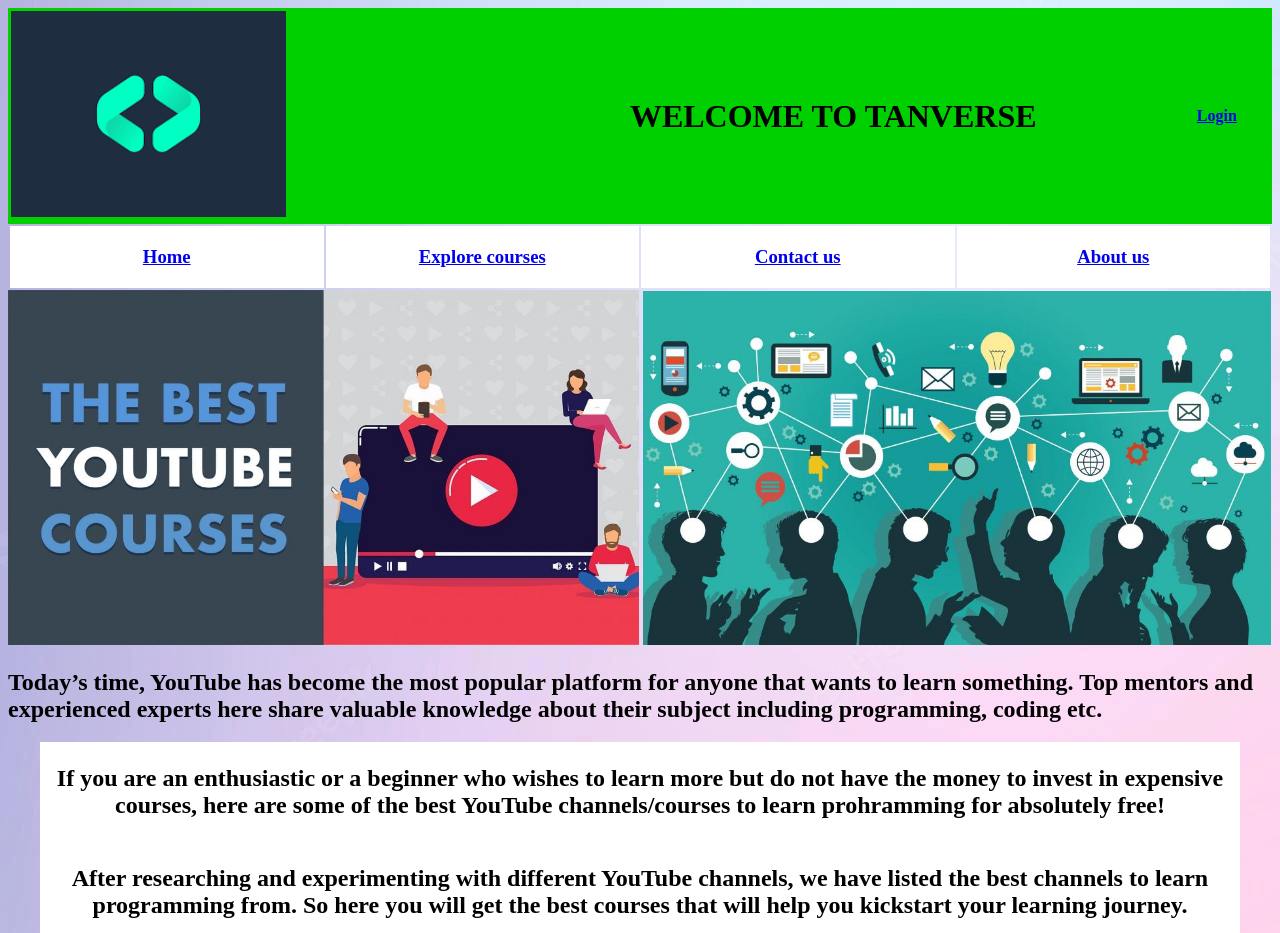
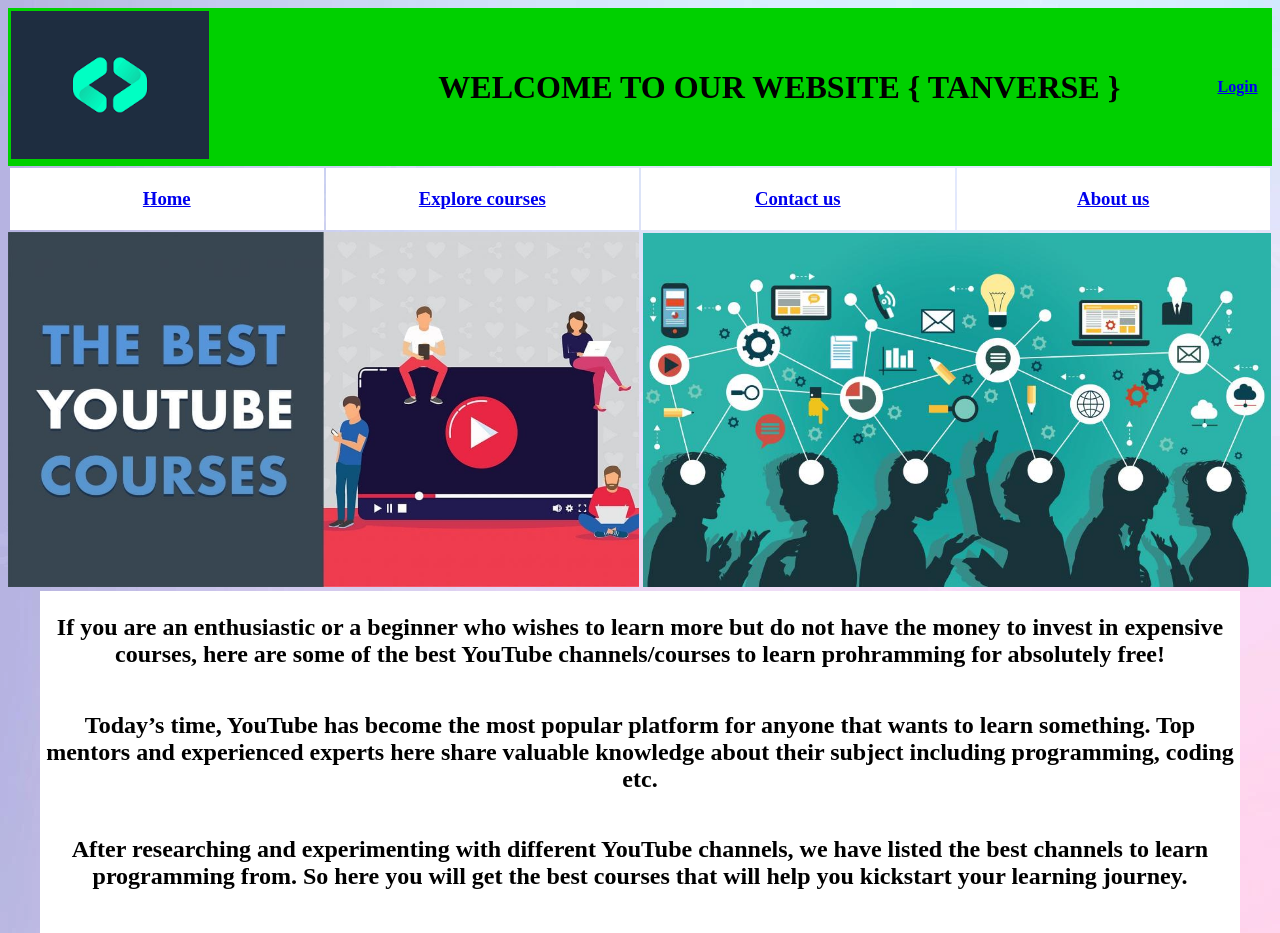
Before and after one commit to thetaniyabhagat/Tanverse, a plain HTML site: page index.html in a window 1280 px wide. Shown: the top 933 px of the page. Drawn offline with Linux system fonts and the light colour scheme.

Commit message:
Update index.html

```diff
--- a/index.html
+++ b/index.html
@@ -15,7 +15,7 @@
 
         <tr>
             <th align="left"><img src="logo.png" alt="logo"width="60%"/></th>
-        <th><h1><b>WELCOME TO TANVERSE</b></h1></th>
+        <th><h1><b>WELCOME TO OUR WEBSITE { TANVERSE }</b></h1></th>
         <th align="left"bgcolor="hydro"><a href="login.html">Login</a></th>
         </tr>
 
@@ -59,6 +59,7 @@
 
 If you are an enthusiastic  or a beginner who wishes to learn more but do not have the money to invest in expensive courses, here are some of the best YouTube channels/courses to learn prohramming for absolutely free!</h2></th></tr>
 <tr>
+<th>
 <h2>
 Today’s time, YouTube has become the most popular platform for anyone that wants to learn
 something. Top mentors and experienced experts here share valuable knowledge about their subject
```
